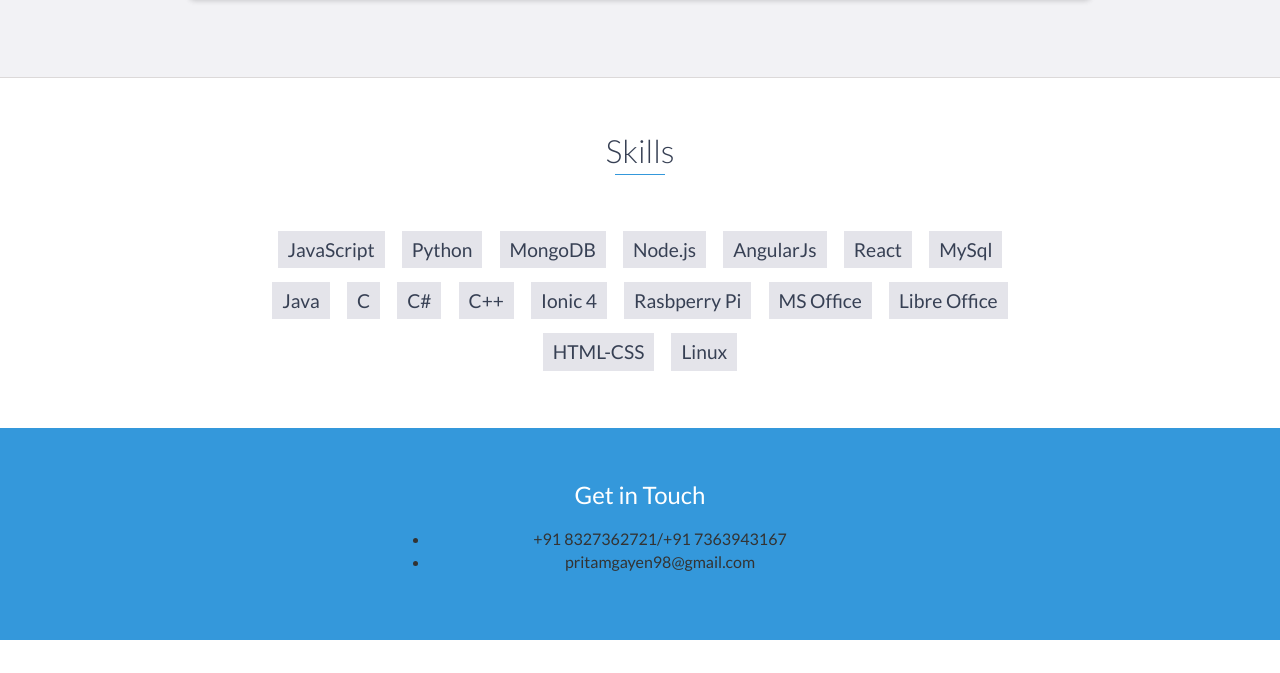
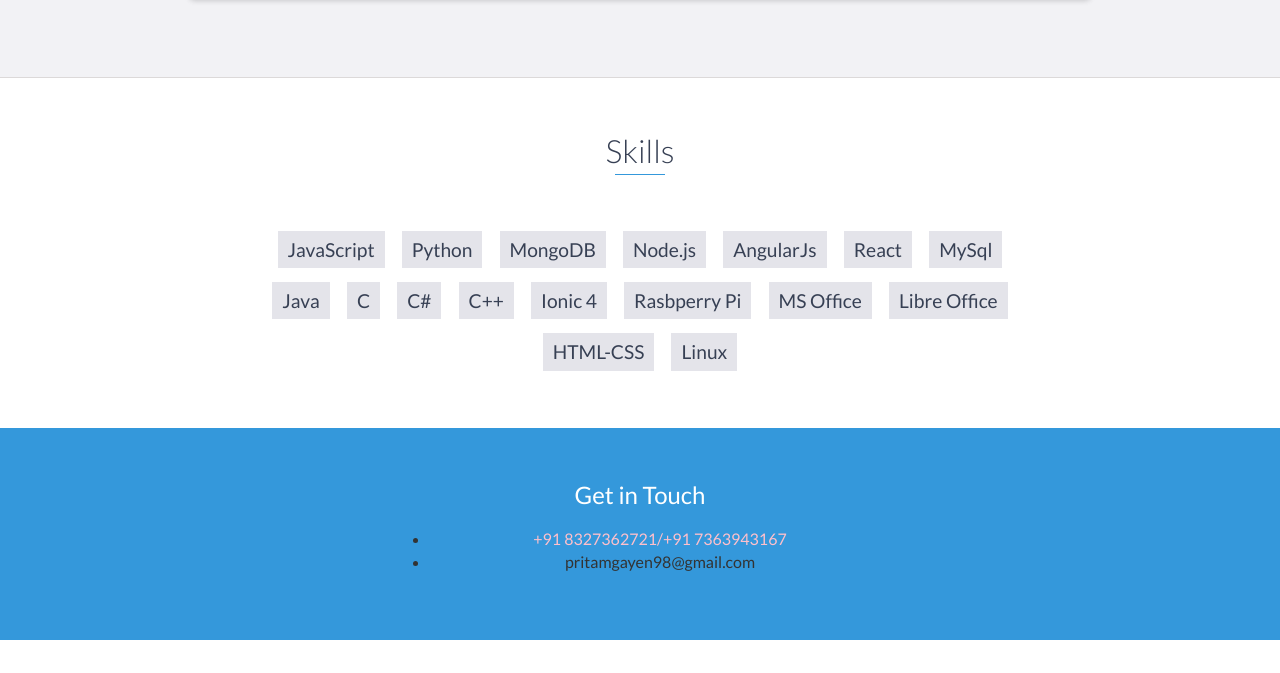
Before and after one commit to Pritam-007/Pritam-007.github.io, a website: page index.html in a window 1280 px wide. Shown: the part 3068-3741 px from the top of the page. Drawn offline with nearby package versions, Linux system fonts and the light colour scheme.

Commit message:
Update index.html

```diff
--- a/index.html
+++ b/index.html
@@ -258,7 +258,7 @@
         <h2>Get in Touch</h2>
         <div id="contact-form">
 		<ul>
-            <li>+91 8327362721/+91 7363943167</li>
+			<li><font color = "pink">+91 8327362721/+91 7363943167</font></li>
 	    <li>pritamgayen98@gmail.com</li>
 			</ul>
         </div>
```
